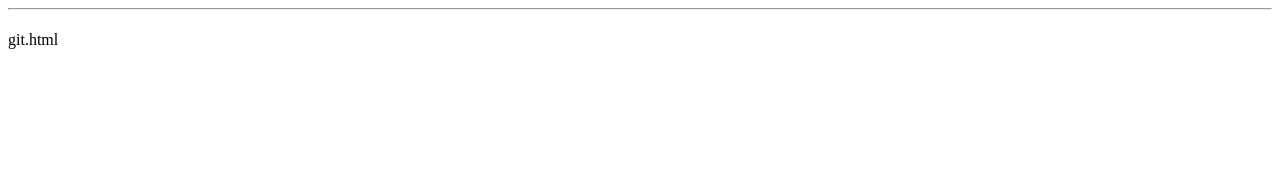
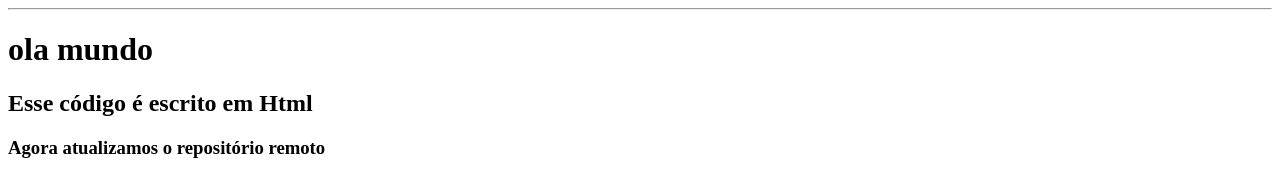
Before and after one commit to LucasGrataoPe12/ola-mundo, a plain HTML site: page index.html in a window 1280 px wide. Drawn offline with Linux system fonts and the light colour scheme.

Commit message:
Update index.html remoto

```diff
--- a/index.html
+++ b/index.html
@@ -3,7 +3,11 @@
 	<head>
 	<!-- <h1>MEU PRIMEIRO SITE--></h1><hr>
 	<meta charset="utf-8">
-	<title></title>
+	<title>ola mundo</title>
 	</head>
-	<body><p><h1></h1>git.html</body></p>
-	</html>
+	<body>
+		<h1>ola mundo</h1>
+<h2>Esse código é escrito em Html</h2>
+<h3>Agora atualizamos o repositório remoto</h3>
+
+</html>
```
